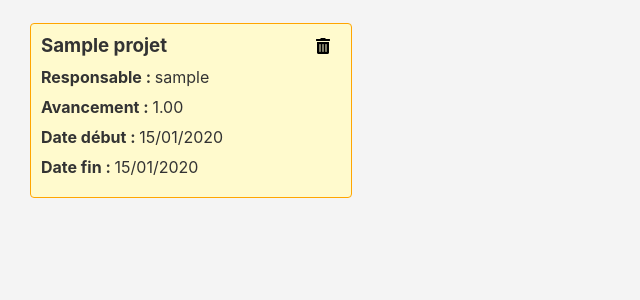
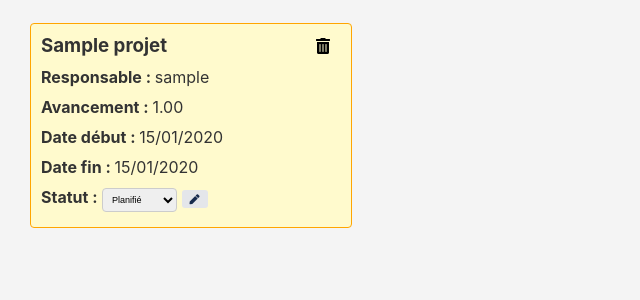
Before and after one commit to astr-id/evaldjango, a Django app: page /projetmanagement/projets/ in a window 1280 px wide. Shown: the part 168-468 px from the top of the page, without its empty margins (0-640 px from the left). Run offline with Django 5.2, Linux system fonts and the light colour scheme; a user stored in the database is signed in; tables that the repository leaves empty hold one stand-in row (values such as "Sample post").

Commit message:
Ajout modification statut projet

```diff
--- a/projetmanagement/templates/liste_projets.html
+++ b/projetmanagement/templates/liste_projets.html
@@ -22,7 +22,7 @@
         {% if user.estResponsable == True %}
             <form action="" method="post">
                 {% csrf_token %}
-                <input class="create-projet-input" type="text" name="nom_projet" placeholder="Nom du projet" required >
+                <input class="create-projet-input" type="text" name="nom_projet" placeholder="Nom du projet" required>
                 <button class="btn creer-btn" type="submit"><i class="fas fa-plus"></i> Créer nouveau projet</button>
             </form>
         {% endif %}
@@ -37,8 +37,8 @@
             <h2 class="projets-title">Projets {{ status }}</h2>
             <ul class="projets">
                 {% for projet in projets_list %}
-                    <a href="{% url 'detail_projet' projet.id_projet %}">
-                        <li class="projet {{ status }}">
+                    <li class="projet {{ status }}">
+                        <a href="{% url 'detail_projet' projet.id_projet %}">
                             <div class="in-line">
                                 <h3>{{ projet.nom }}</h3>
                                 <!-- Si l'utilisateur est Responsable, il pourra supprimer le projet -->
@@ -54,8 +54,25 @@
                             <p><strong>Avancement : </strong>{{ projet.avancement }}</p>
                             <p><strong>Date début : </strong>{{ projet.date_debut|date:"d/m/Y" }}</p>
                             <p><strong>Date fin : </strong>{{ projet.date_fin|date:"d/m/Y" }}</p>
-                        </li>
-                    </a>
+                        </a>
+                        <!-- Si l'utilisateur est responsable, il peut modifier le statut du projet-->
+                        {% if user.estResponsable == True %}
+                            <form method="post"
+                                  action="{% url 'modifier_statut_projet' projet_id=projet.id_projet %}">
+                                {% csrf_token %}
+                                <label for="statut"><strong>Statut :</strong></label>
+                                <select name="statut" class="tache-input">
+                                    <option value="Planifié">Planifié</option>
+                                    <option value="En cours">En cours</option>
+                                    <option value="Livré">Livré</option>
+                                    <option value="En pause">En pause</option>
+                                </select>
+                                <button type="submit" class="btn modifier-btn">
+                                    <i class="fas fa-pen" style="margin-right: 0px" ;></i>
+                                </button>
+                            </form>
+                        {% endif %}
+                    </li>
                 {% endfor %}
             </ul>
         {% endif %}
--- a/projetmanagement/urls.py
+++ b/projetmanagement/urls.py
@@ -14,4 +14,5 @@ urlpatterns = [
     path('saisie_absence/', views.saisie_absence, name='saisie_absence'),
     path('ajouter_employe_tache/<int:tache_id>/', views.ajouter_employe_tache, name='ajouter_employe_tache'),
     path('supprimer_employe_tache/<int:tache_id>/', views.supprimer_employe_tache, name='supprimer_employe_tache'),
+    path('modifier_statut_projet/<int:projet_id>/', views.modifier_statut_projet, name='modifier_statut_projet')
 ]
--- a/projetmanagement/views.py
+++ b/projetmanagement/views.py
@@ -189,6 +189,17 @@ def supprimer_projet(request, projet_id):
     messages.success(request, "Le projet a été supprimé avec succès.")
     return redirect('liste_projets')
 
+def modifier_statut_projet(request, projet_id):
+    if request.method == 'POST':
+        projet = get_object_or_404(Projets, pk=projet_id)
+        nouveau_statut = request.POST.get('statut')
+        if projet.avancement == 100:
+            projet.statut = 'Livré'
+        if nouveau_statut in ['Planifié', 'En cours', 'En pause', 'Livré']:
+            projet.statut = nouveau_statut
+            projet.save()
+            return redirect('liste_projets')
+
 
 @login_required
 def modifier_avancement_tache(request, tache_id):
```
